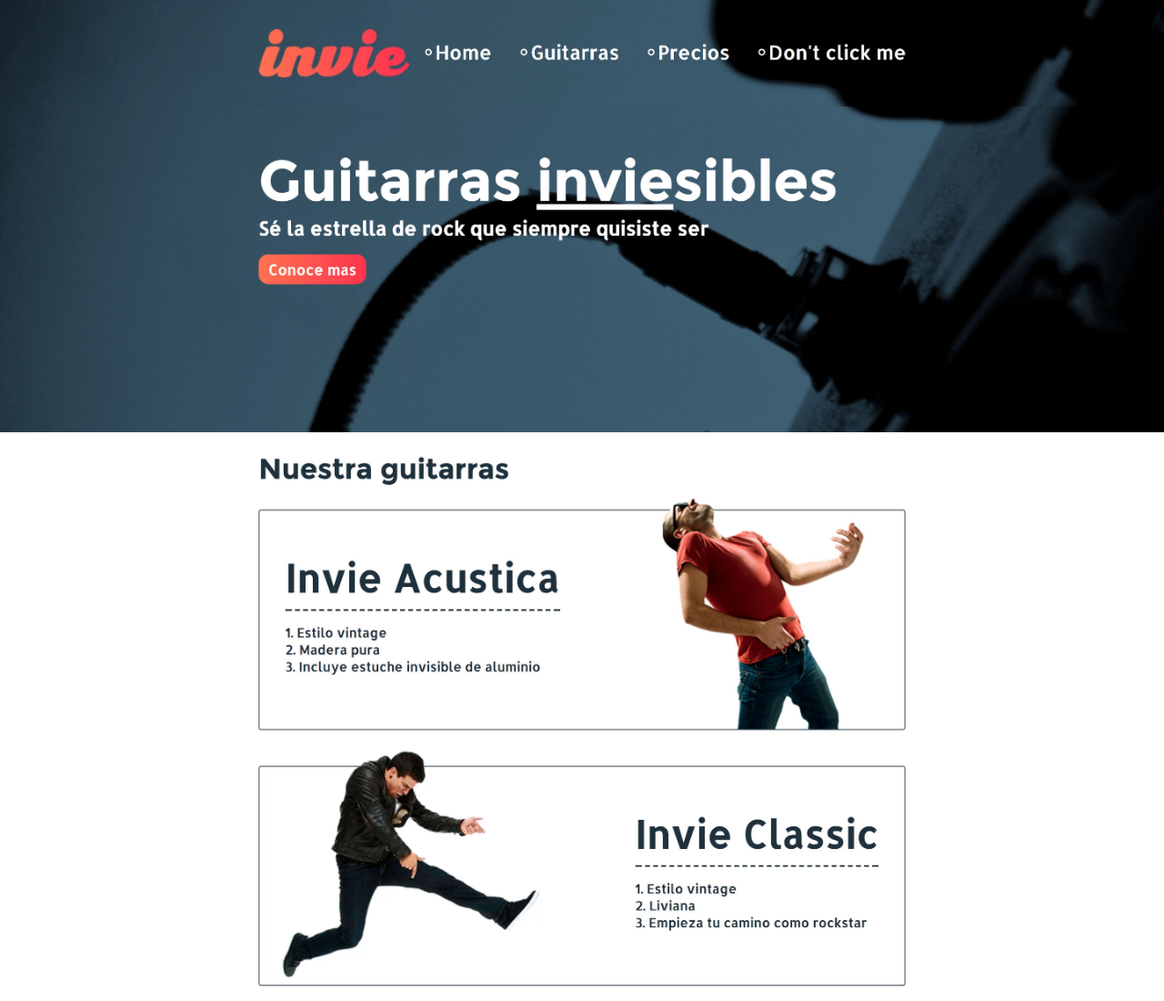
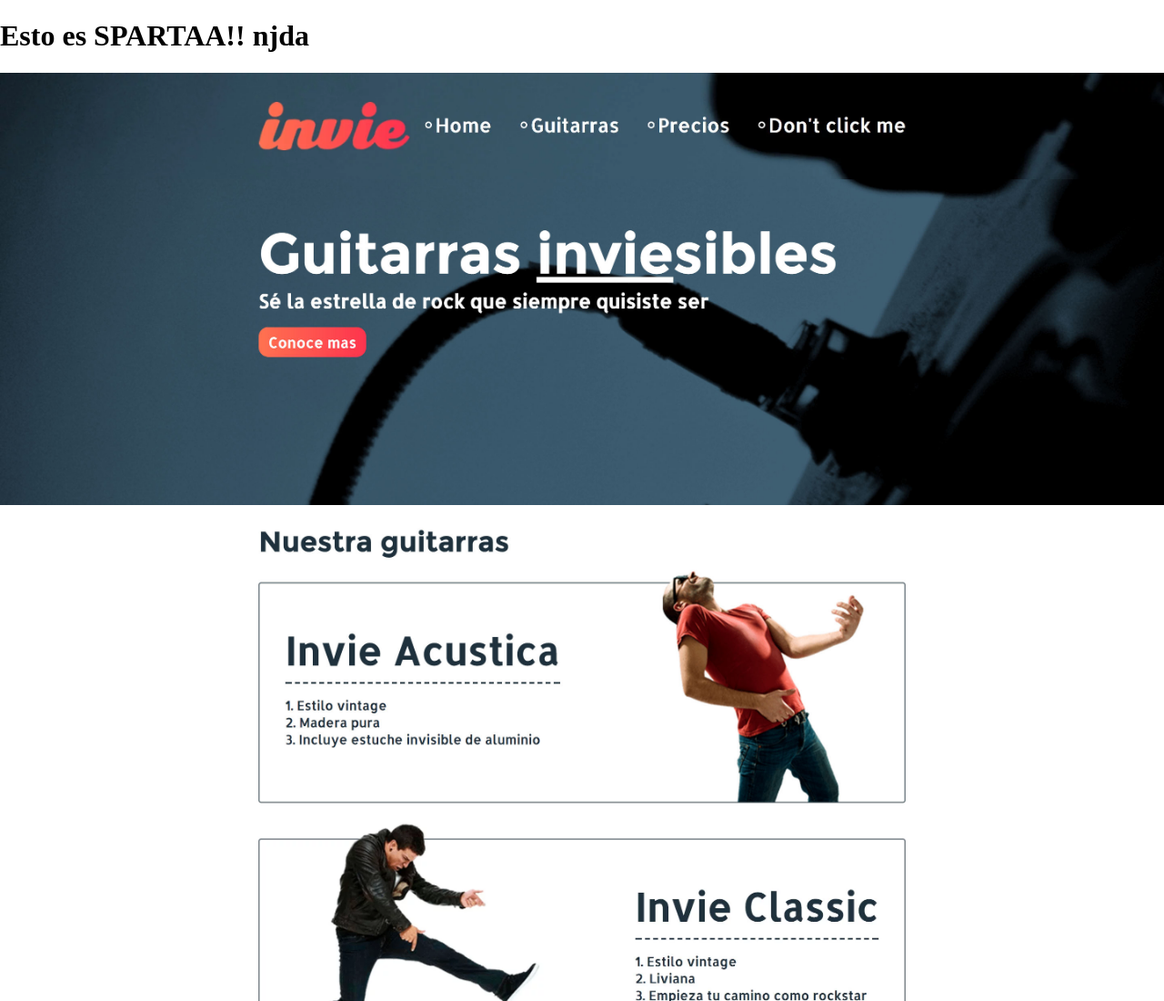
Before and after one commit to elcarli/invie-github, a plain HTML site: page index.html in a window 1280 px wide. Shown: the top 1100 px of the page at 91% size. Drawn offline with Linux system fonts and the light colour scheme.

Commit message:
se usó el stash

```diff
--- a/index.html
+++ b/index.html
@@ -23,6 +23,7 @@ body {
 </style>
 </head>
 <body>
+	<h1> Esto es SPARTAA!! njda </h1>
 <img src="images/invie-responsive.png" id="responsive">
 
 <img src="images/header.jpg">
```
